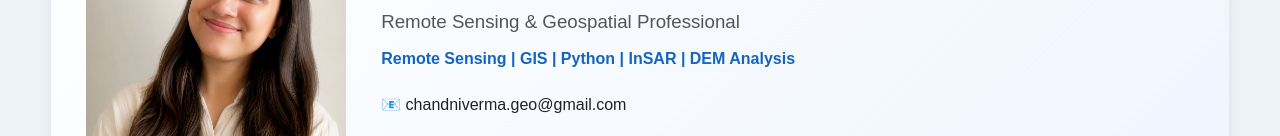
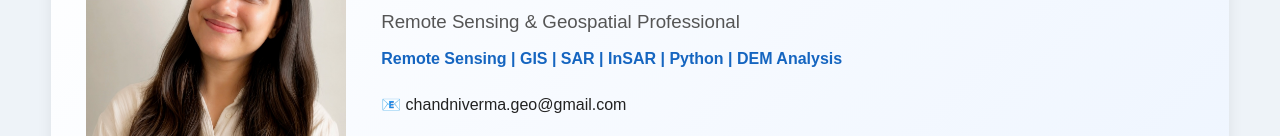
Before and after one commit to chandnivermageo/chandnivermageo.github.io, a plain HTML site: page index.html in a window 1280 px wide. Shown: the part 303-439 px from the top of the page. Drawn offline with Linux system fonts and the light colour scheme.

Commit message:
Update home page

```diff
--- a/index.html
+++ b/index.html
@@ -320,7 +320,7 @@ Chandni Verma
         <h3>Remote Sensing & Geospatial Professional</h3>
 
         <p class="tagline">
-            Remote Sensing | GIS | Python | InSAR | DEM Analysis
+            Remote Sensing | GIS | SAR | InSAR | Python | DEM Analysis
         </p>
 
         <p style="margin:12px 0;">
```
